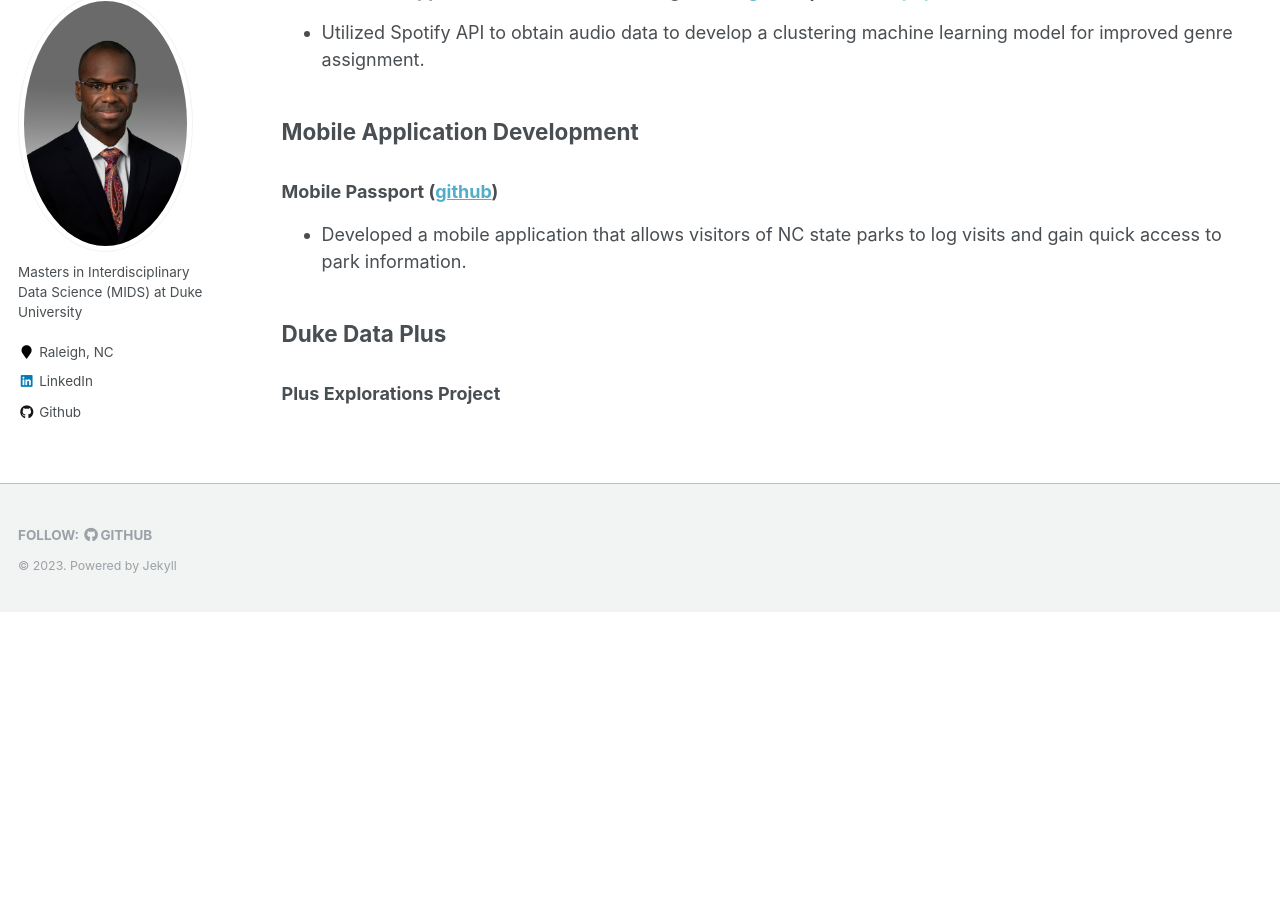
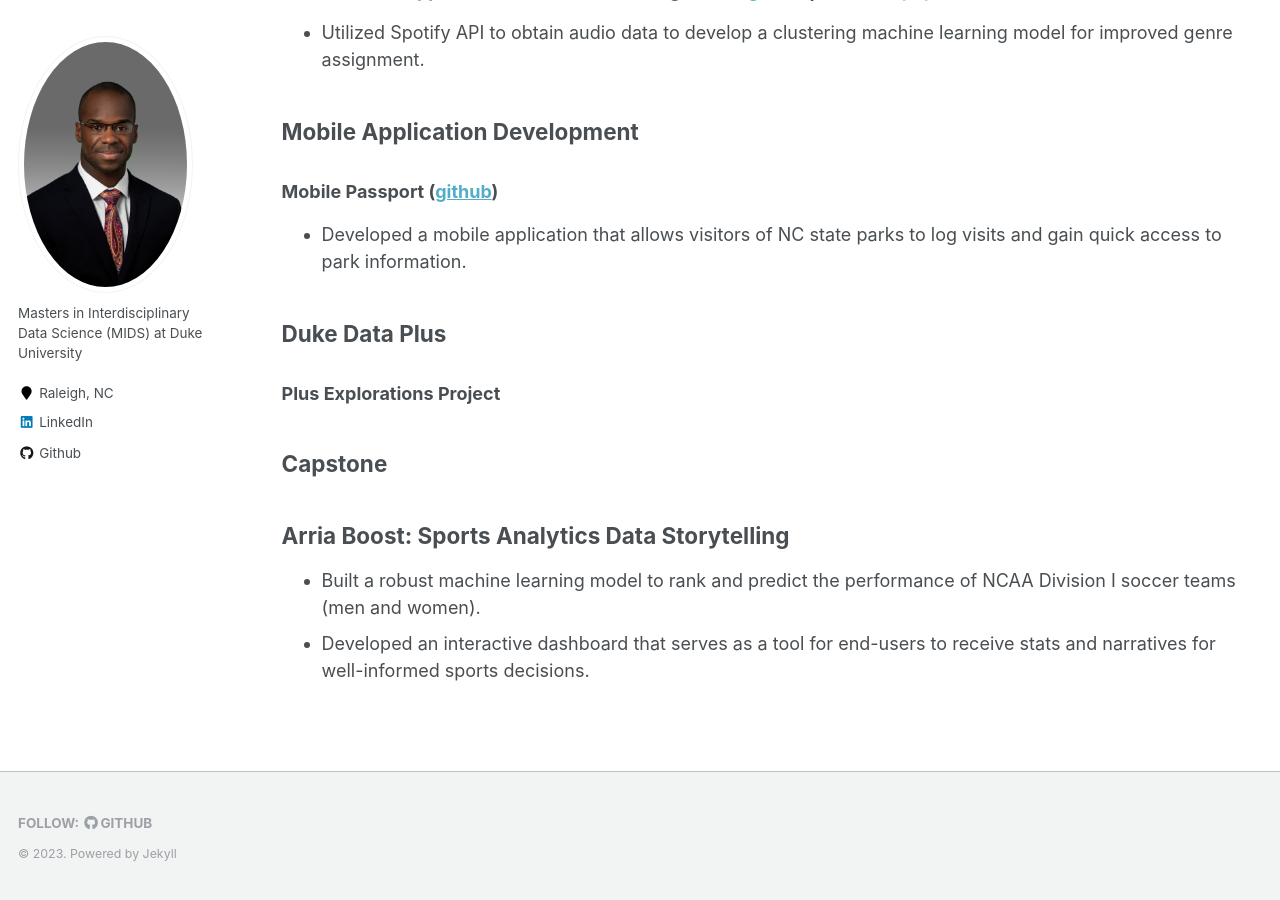
Before and after one commit to caratliff/caratliff.github.io, a Jekyll site: the page built from _pages/portfolio.md, in a window 1280 px wide and 900 px high, scrolled down 951 px. Built offline with Jekyll 4.4.1, drawn with Linux system fonts in a browser that asks for light colours; before the commit the page ends 1563 px from its top, so only the background shows below that.

Commit message:
Update portfolio.md

```diff
--- a/_pages/portfolio.md
+++ b/_pages/portfolio.md
@@ -35,3 +35,8 @@ author_profile: true
 
 ## Duke Data Plus
 ### Plus Explorations Project
+
+## Capstone
+## Arria Boost: Sports Analytics Data Storytelling
+* Built a robust machine learning model to rank and predict the performance of NCAA Division I soccer teams (men and women).
+* Developed an interactive dashboard that serves as a tool for end-users to receive stats and narratives for well-informed sports decisions.
```
